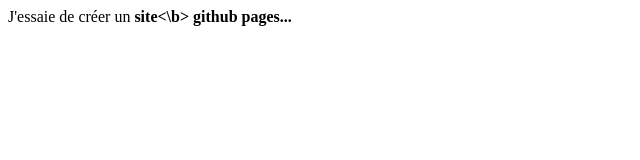
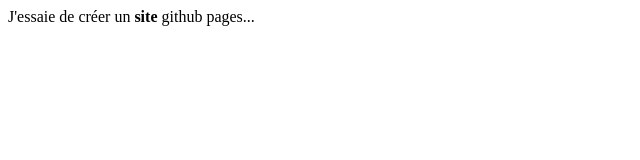
Before and after one commit to philippe-eenens/philippe-eenens.github.io, a plain HTML site: page index.html in a window 1280 px wide. Shown: the full height of the page, 0-640 px from the left. Drawn offline with Linux system fonts and the light colour scheme.

Commit message:
Update index.html

```diff
--- a/index.html
+++ b/index.html
@@ -1 +1 @@
-J'essaie de créer un <b>site<\b> github pages...
+J'essaie de créer un <b>site</b> github pages...
```
